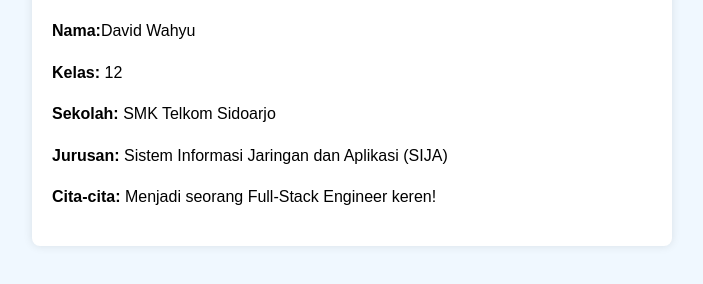
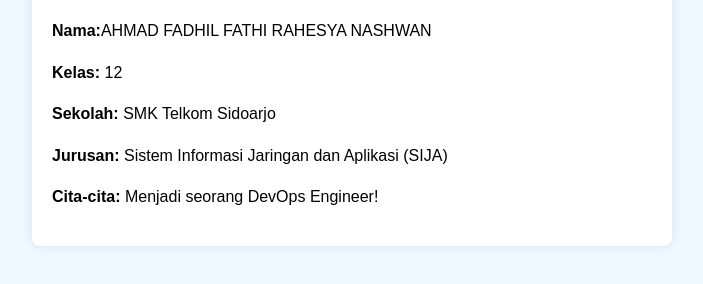
Before and after one commit to fathrhys/tgs-aj2, a plain HTML site: page index.html in a window 1280 px wide. Shown: the part 116-400 px from the top of the page, without its empty margins (288-991 px from the left). Drawn offline with Linux system fonts and the light colour scheme.

Commit message:
replace name david to fadhil

```diff
--- a/index.html
+++ b/index.html
@@ -27,11 +27,11 @@
 <body>
     <div class="container">
         <h1>Biodata Diri</h1>
-        <p><strong>Nama:</strong>David Wahyu</p>
+        <p><strong>Nama:</strong>AHMAD FADHIL FATHI RAHESYA NASHWAN</p>
         <p><strong>Kelas:</strong> 12</p>
         <p><strong>Sekolah:</strong> SMK Telkom Sidoarjo</p>
         <p><strong>Jurusan:</strong> Sistem Informasi Jaringan dan Aplikasi (SIJA)</p>
-        <p><strong>Cita-cita:</strong> Menjadi seorang Full-Stack Engineer keren!</p>
+        <p><strong>Cita-cita:</strong> Menjadi seorang DevOps Engineer!</p>
     </div>
 </body>
 </html>
```
